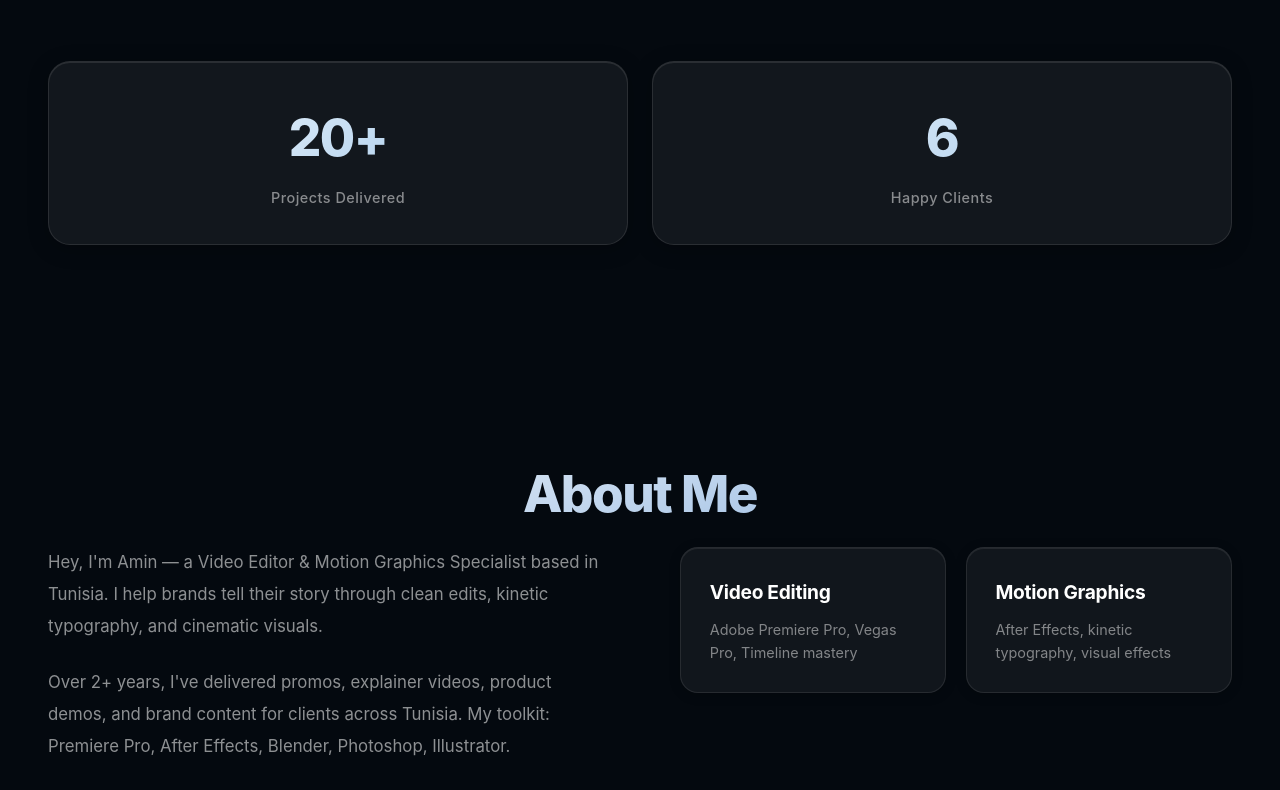
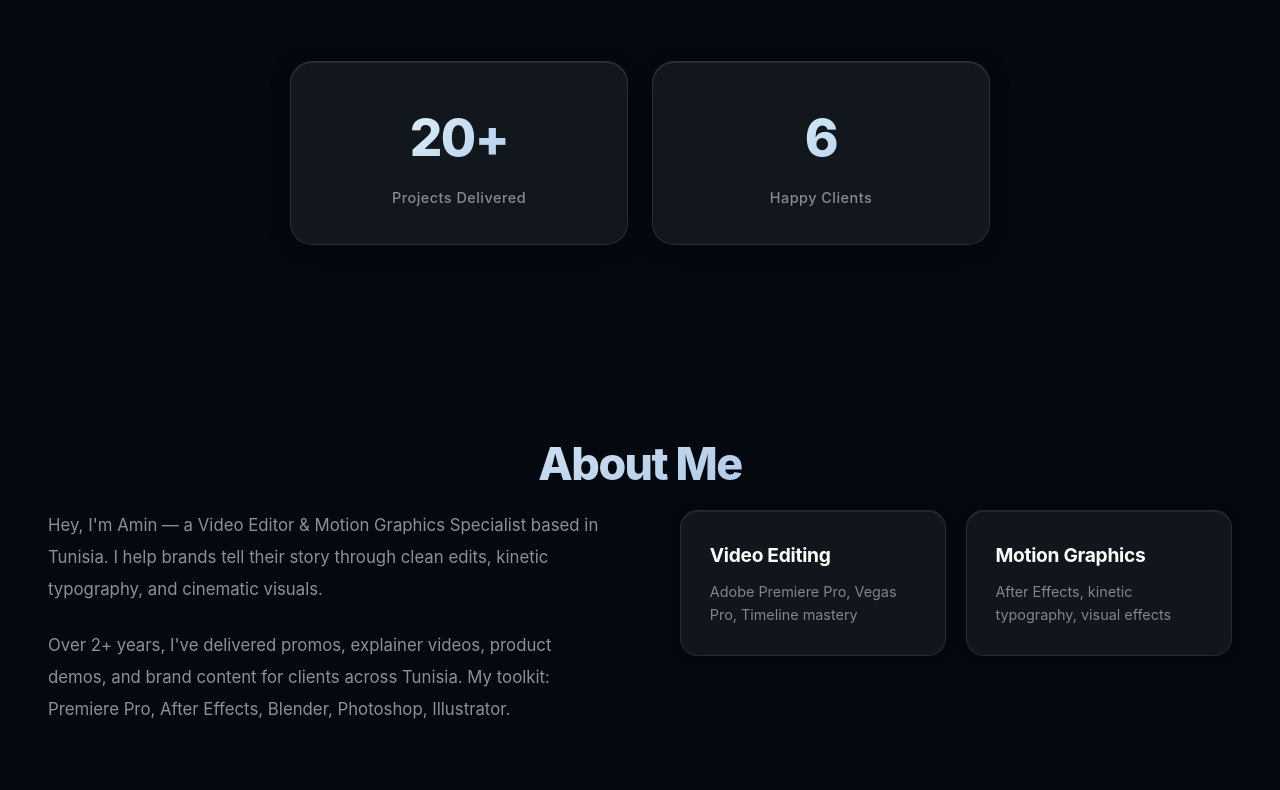
Before and after one commit to AminSassi/portfolio, a website: page index.html in a window 1280 px wide. Shown: the part 803-1593 px from the top of the page. Drawn offline with nearby package versions, Linux system fonts and the light colour scheme.

Commit message:
Tighten section spacing and stats layout for 2 items

```diff
--- a/style.css
+++ b/style.css
@@ -840,10 +840,10 @@ nav ul a:hover::after { width: 100%; }
 }
 
 .stats-container {
-    max-width: 1300px;
+    max-width: 700px;
     margin: 0 auto;
     display: grid;
-    grid-template-columns: repeat(auto-fit, minmax(260px, 1fr));
+    grid-template-columns: repeat(2, 1fr);
     gap: 1.5rem;
 }
 
@@ -886,7 +886,7 @@ nav ul a:hover::after { width: 100%; }
 
 /* ── Section Styles ── */
 section {
-    padding: 6rem 3rem;
+    padding: 4.5rem 3rem;
     max-width: 1300px;
     margin: 0 auto;
     position: relative;
@@ -894,9 +894,9 @@ section {
 }
 
 section h2 {
-    font-size: 3.2rem;
+    font-size: 2.8rem;
     font-weight: 800;
-    margin-bottom: 0.8rem;
+    margin-bottom: 0.6rem;
     text-align: center;
     letter-spacing: -1.5px;
     background: linear-gradient(160deg, #fff 0%, rgba(150,200,255,0.85) 100%);
```
